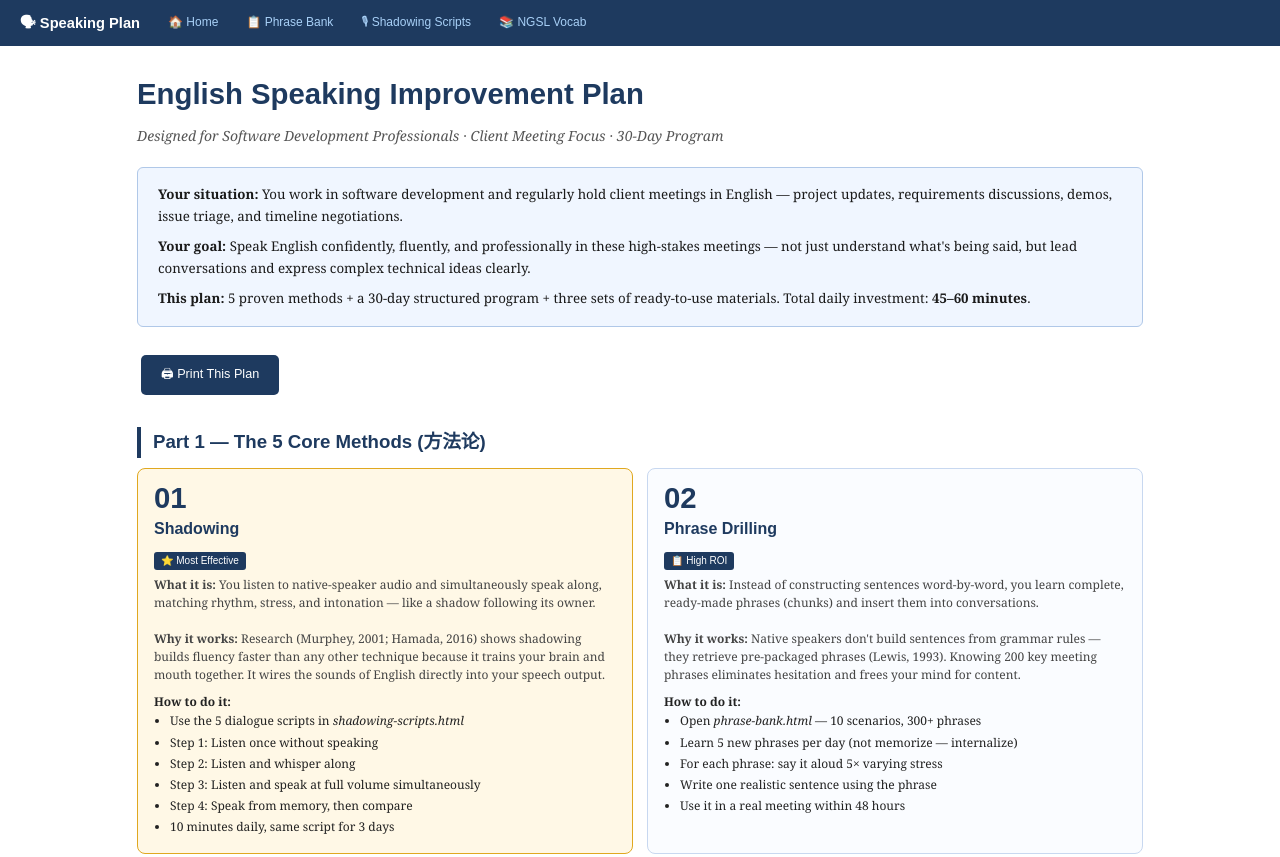
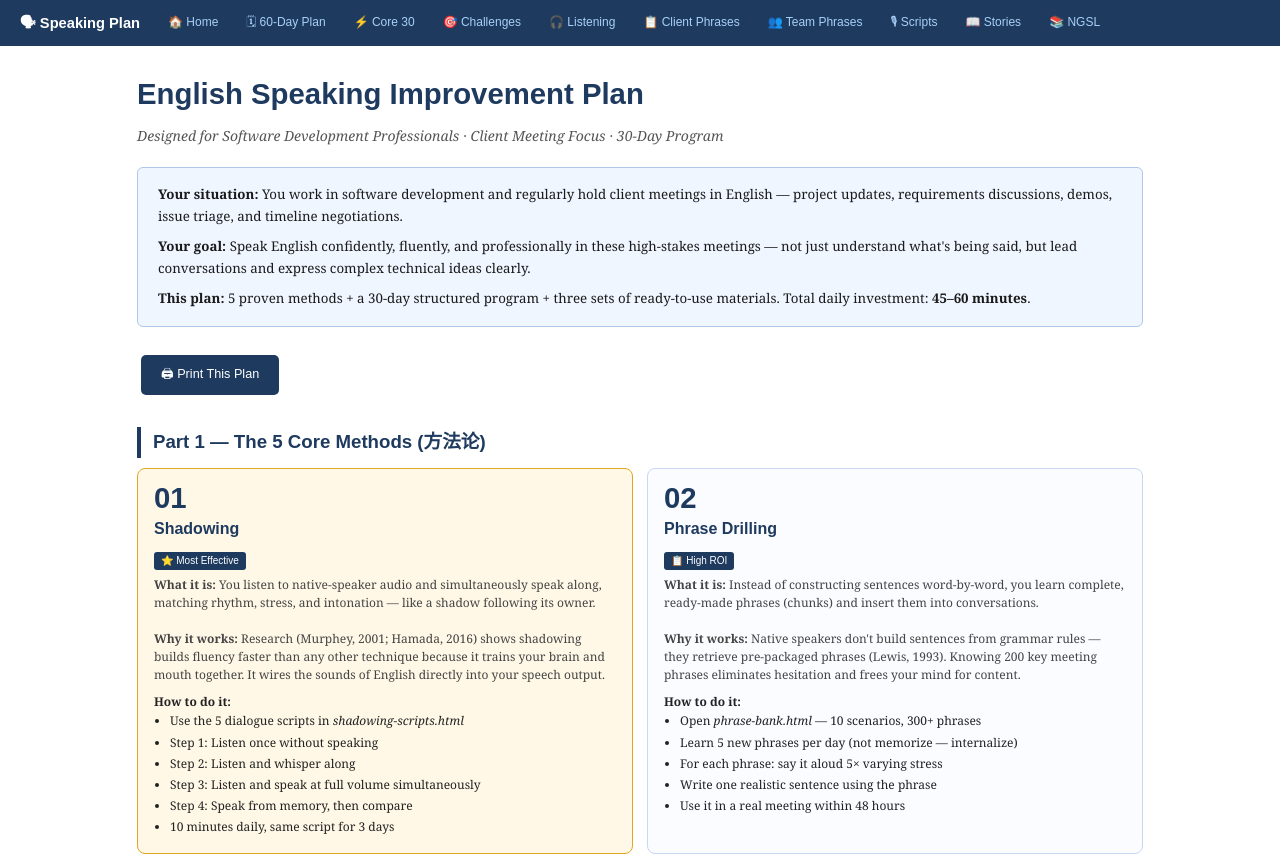
Before and after one commit to xiaobinqin/english-mastery-plan, a website: page 口语提升计划/speaking-plan.html in a window 1280 px wide. Shown: the top 857 px of the page. Drawn offline with Linux system fonts and the light colour scheme.

Commit message:
chore: 全站导航同步更新，补充新模块入口链接
- 所有口语提升计划页面导航新增 Core 30 / Challenges / Listening 三个模块链接
- 修正 phrase-bank.html / shadowing-scripts.html / speaking-plan.html 中过时的"30-Day Plan"链接改为"60-Day Plan"
- html-学习页面/index.html 和 stories.html 导航同步加入三个新模块链接
- Stories 页面导航标题更新为"Stories+Articles"
- 全站任意页面均可直达所有核心学习模块

Made-with: Cursor

```diff
--- a/口语提升计划/speaking-plan.html
+++ b/口语提升计划/speaking-plan.html
@@ -81,9 +81,15 @@ h4{font-size:10.5pt;color:#444;font-family:Arial,sans-serif;margin:12px 0 6px}
 <nav class="top-nav">
   <span class="nav-title">🗣 Speaking Plan</span>
   <a href="../index.html">🏠 Home</a>
-  <a href="phrase-bank.html">📋 Phrase Bank</a>
-  <a href="shadowing-scripts.html">🎙 Shadowing Scripts</a>
-  <a href="../html-学习页面/index.html">📚 NGSL Vocab</a>
+  <a href="60day-master-plan.html">🗓 60-Day Plan</a>
+  <a href="core-30-phrases.html">⚡ Core 30</a>
+  <a href="weekly-challenges.html">🎯 Challenges</a>
+  <a href="listening-guide.html">🎧 Listening</a>
+  <a href="phrase-bank.html">📋 Client Phrases</a>
+  <a href="phrase-bank-team.html">👥 Team Phrases</a>
+  <a href="shadowing-scripts.html">🎙 Scripts</a>
+  <a href="../html-学习页面/stories.html">📖 Stories</a>
+  <a href="../html-学习页面/index.html">📚 NGSL</a>
 </nav>
 
 <div class="container">
```
Also changed, not shown: html-学习页面/index.html (+4 -1 lines), html-学习页面/stories.html (+4 -1 lines), 口语提升计划/60day-master-plan.html (+7 -3 lines), 口语提升计划/email-templates.html (+4 -0 lines), 口语提升计划/listening-guide.html (+3 -0 lines), 口语提升计划/phrase-bank-team.html (+4 -0 lines), 口语提升计划/phrase-bank.html (+6 -1 lines), 口语提升计划/pronunciation-guide.html (+4 -0 lines), 口语提升计划/sentence-patterns.html (+4 -0 lines), 口语提升计划/shadowing-scripts.html (+7 -2 lines), 口语提升计划/weekly-challenges.html (+3 -0 lines).
